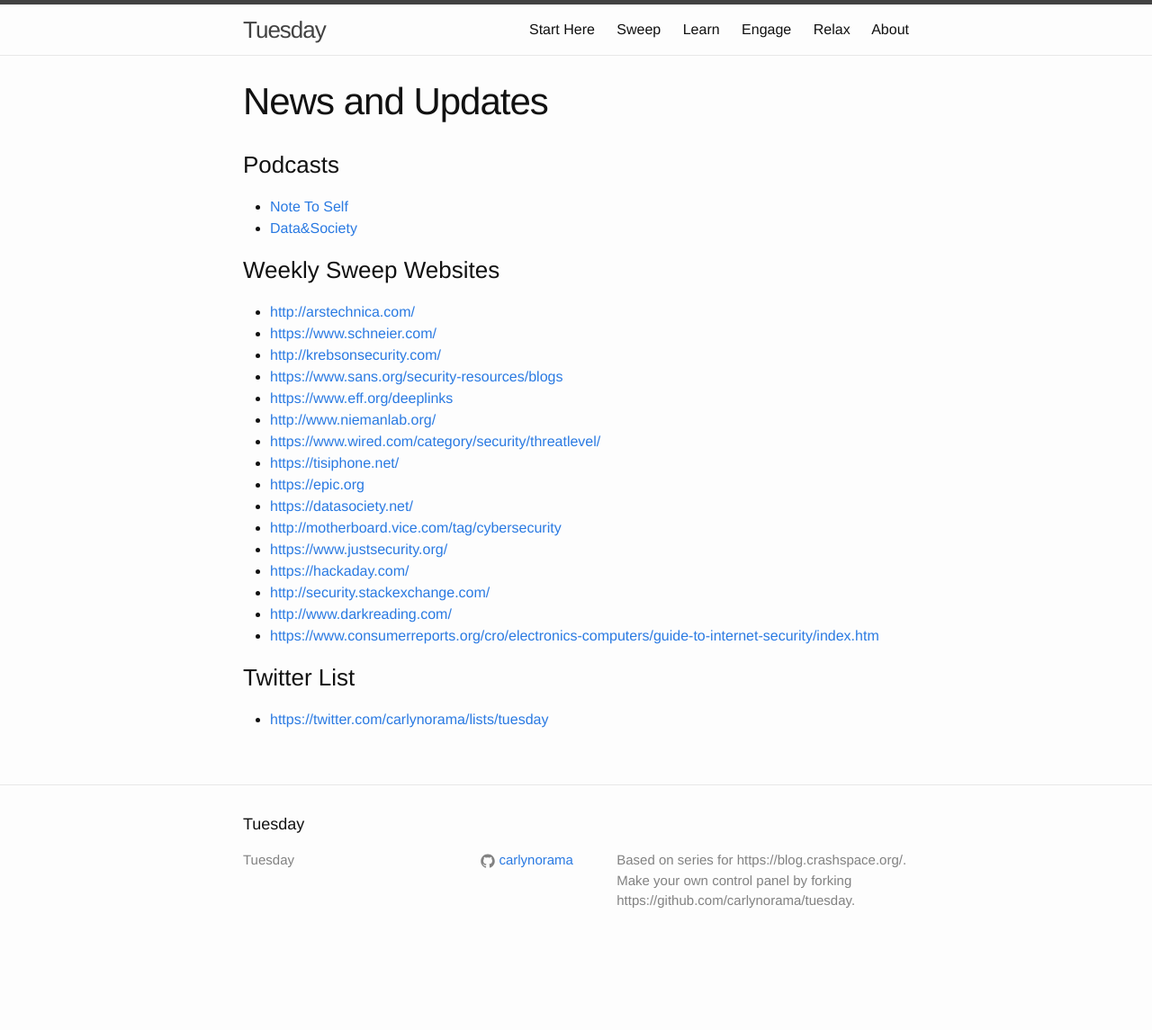
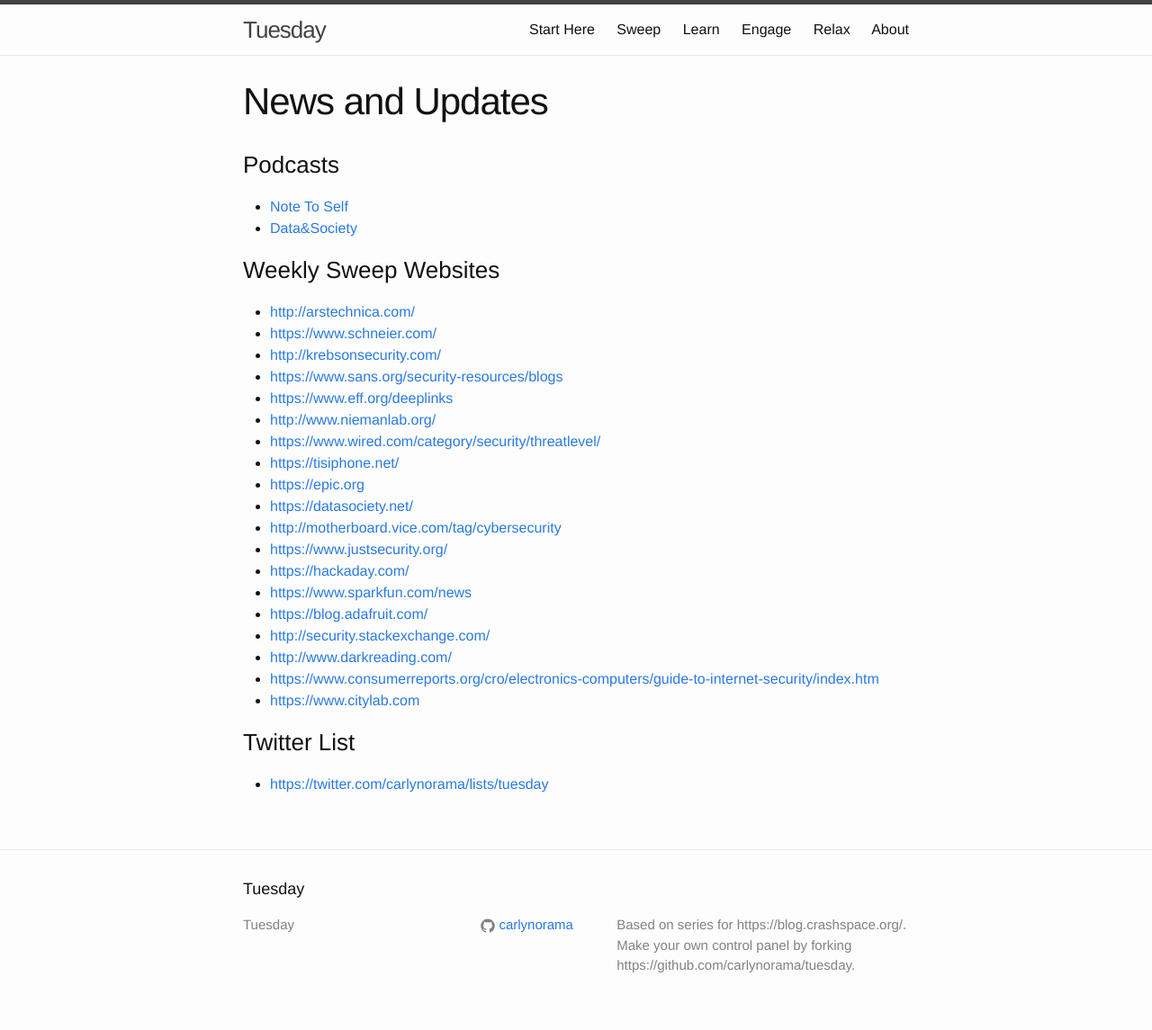
Before and after one commit to CRASHSpace/tuesday, a Jekyll site: the page built from _learn/01-news.md, in a window 1280 px wide. Shown: the whole page at 90% size. Built offline with Jekyll 4.4.1, drawn with Linux system fonts in a browser that asks for light colours; before the commit the page ends 1073 px from its top, so only the background shows below that.

Commit message:
update learn and give
new links on both files

```diff
--- a/_learn/01-news.md
+++ b/_learn/01-news.md
@@ -23,9 +23,12 @@
 * <http://motherboard.vice.com/tag/cybersecurity>
 * <https://www.justsecurity.org/>
 * <https://hackaday.com/>
+* <https://www.sparkfun.com/news>
+* <https://blog.adafruit.com/>
 * <http://security.stackexchange.com/>
 * <http://www.darkreading.com/>
 * <https://www.consumerreports.org/cro/electronics-computers/guide-to-internet-security/index.htm>
+* <https://www.citylab.com>
 
 ### Twitter List
 * <https://twitter.com/carlynorama/lists/tuesday>
```
Also changed, not shown: _engage/03-places-to-give.md (+3 -0 lines).
